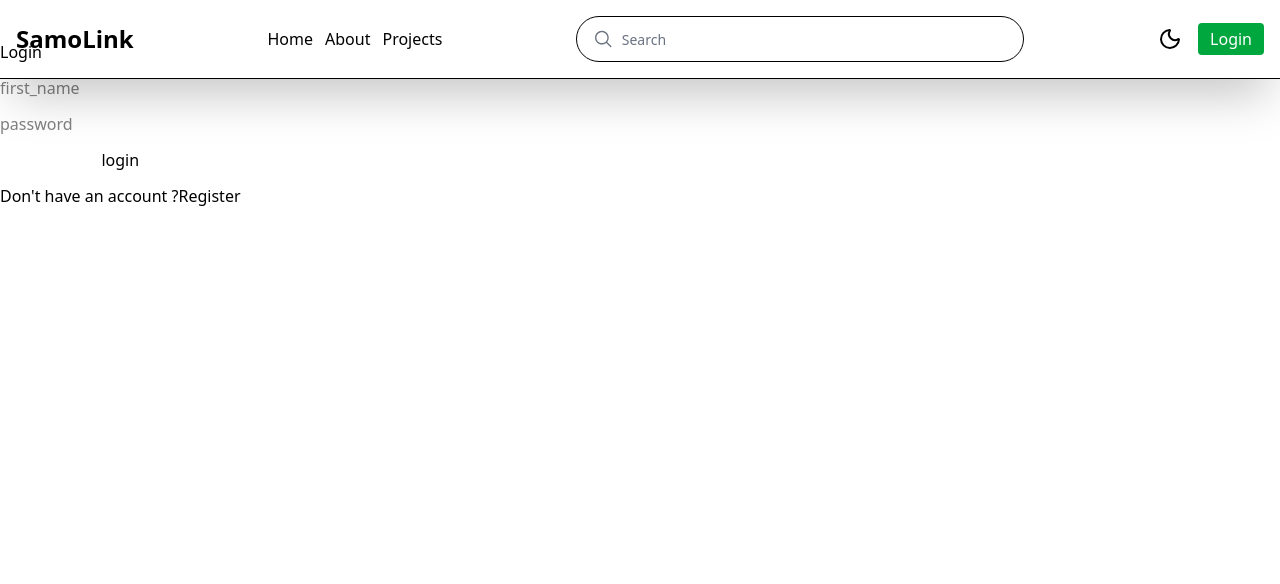
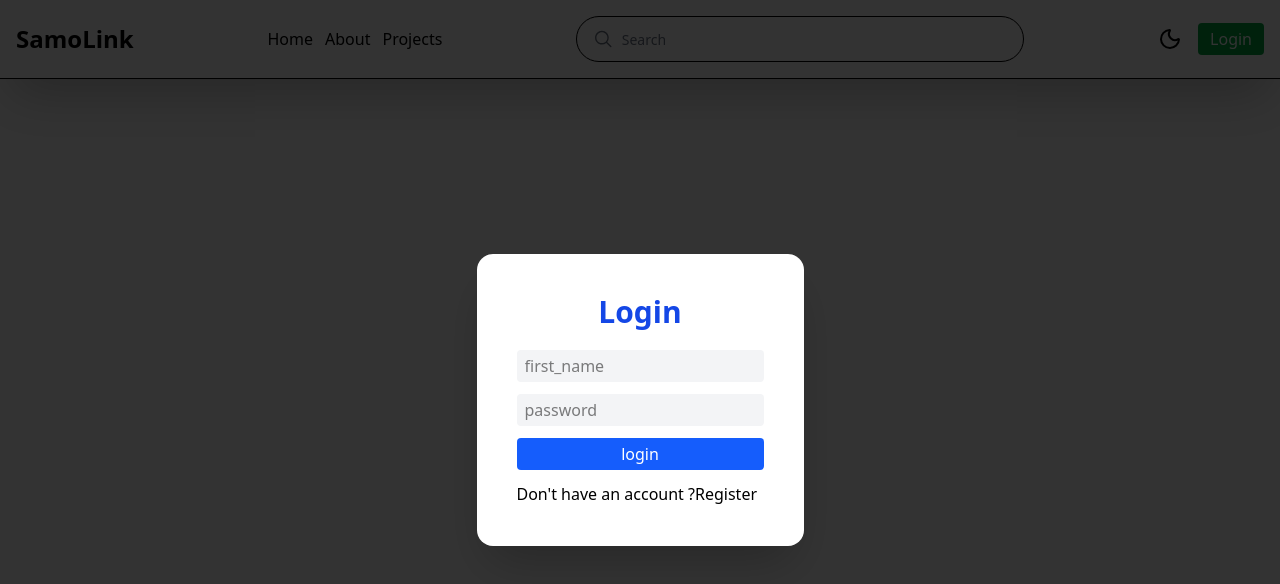
Before and after one commit to sadaqhassan/SamoLink, a React (Vite) app in the folder client/: page /auth in a window 1280 px wide. Shown: the top 584 px of the page. Built offline with nearby package versions, Linux system fonts and the light colour scheme.

Commit message:
authState

```diff
--- a/client/src/App.jsx
+++ b/client/src/App.jsx
@@ -14,7 +14,7 @@ const App = () => {
 
       <Routes>
         <Route path='/' element={<Home/>}/>
-        <Route path='/Auth' element={<Auth/>}/>
+        <Route path='/auth' element={<Auth/>}/>
         <Route path='/dashboard' element={<Dashboard/>}/>
         <Route path='/projects' element={<Projects/>}/>
         <Route path='/about' element={<About/>}/>
--- a/client/src/Pages/Auth.jsx
+++ b/client/src/Pages/Auth.jsx
@@ -2,18 +2,21 @@ import React from 'react'
 import { useState } from 'react'
 
 const Auth = () => {
+  const handleSubmit = async(e)=>{
+    e.preventDefault();
+  }
   const [state,setState]= useState('login')
   return (
-    <div className='flex flex-col justify-center items-center fixed top-10 z-10'>
-      <form className='flex flex-col space-y-3' action="">
-        <h1>{state === 'register' ? "Register" : "Login"}</h1>
-        <input type="text" name='name' placeholder='first_name'/>
+    <div className='flex flex-col justify-center bg-black/80 items-center fixed z-10 inset-0'>
+      <form onSubmit={handleSubmit} className='flex rounded-2xl bg-white p-10 shadow-2xl flex-col space-y-3' action="">
+        <h1 className='text-2xl mb-5 text-blue-700 md:text-3xl text-center font-bold'>{state === 'register' ? "Register" : "Login"}</h1>
+        <input  className='bg-gray-100 px-2 py-1 rounded' type="text" name='name' placeholder='first_name'/>
         {
-          state === 'register' && <input type="email" name='email' placeholder='email'/>
+          state === 'register' && <input className='bg-gray-100 px-2 py-1 rounded' type="email" name='email' placeholder='email'/>
         }
-        <input type="password" name='password' placeholder='password'/>
+        <input  className='bg-gray-100 px-2 py-1 rounded'  type="password" name='password' placeholder='password'/>
 
-        <input type="submit" value={state === 'register' ? "Register" : "login"}/>
+        <input className='bg-blue-600 text-white px-2 py-1 rounded'  type="submit" value={state === 'register' ? "Register" : "login"}/>
 
         <div>
           {
```
